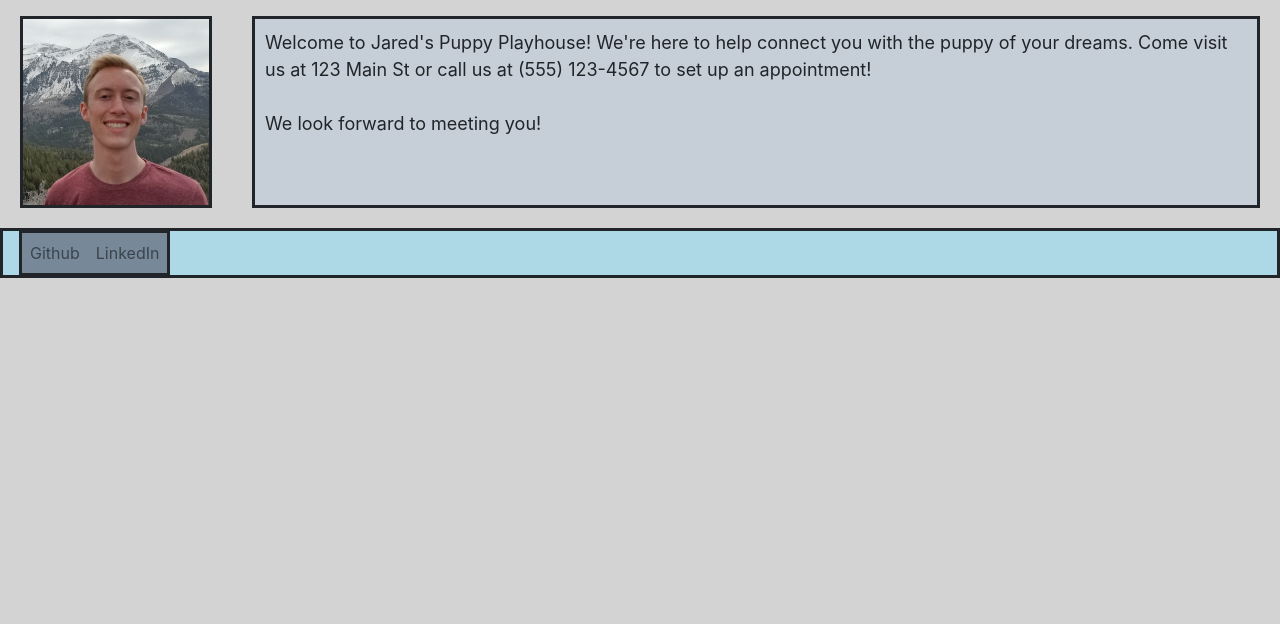
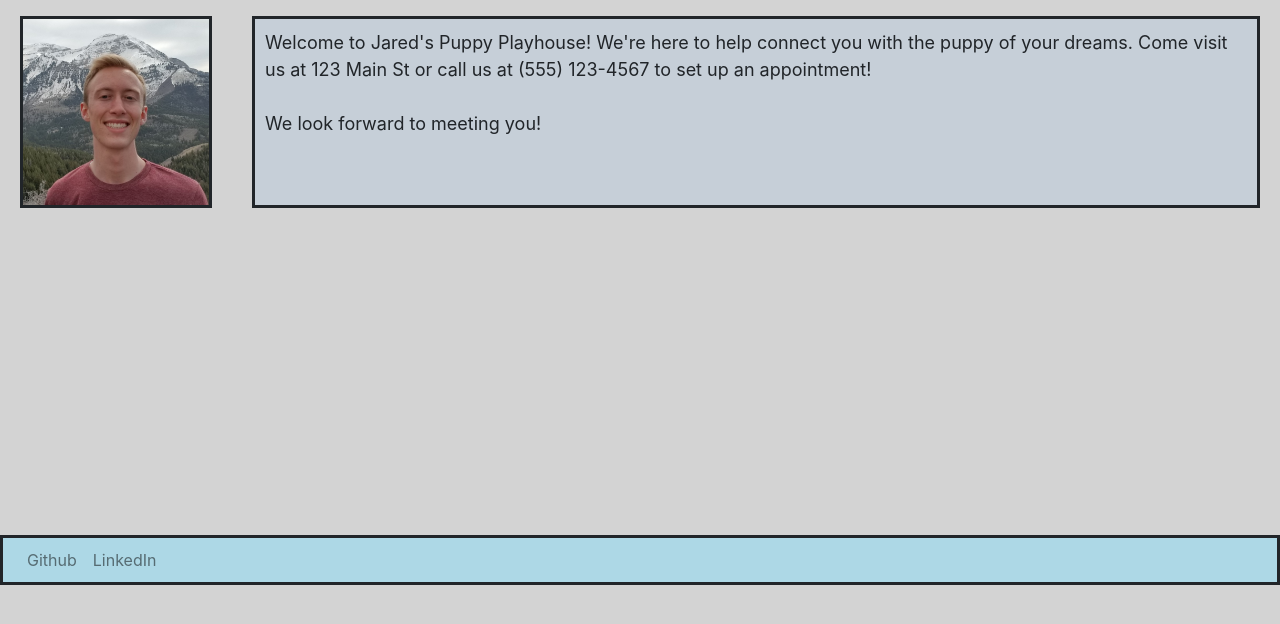
Before and after one commit to jaredrossberg/creative1, a plain HTML site: page pages/about.html in a window 1280 px wide. Shown: the part 170-794 px from the top of the page. Drawn offline with nearby package versions, Linux system fonts and the light colour scheme.

Commit message:
Minor updates to footer

```diff
--- a/css/about.css
+++ b/css/about.css
@@ -20,3 +20,7 @@
     justify-content: center;
     background-color: rgb(198, 207, 216);
 }
+
+.footer {
+    margin-top: 24% !important;
+}
--- a/css/styles.css
+++ b/css/styles.css
@@ -25,3 +25,8 @@
     height: 50px;
     justify-content: center !important;
 }
+
+.footer-items {
+    border: none;
+    background: none;
+}
--- a/pages/about.html
+++ b/pages/about.html
@@ -40,7 +40,7 @@
     </button>
     <div class="collapse navbar-collapse" id="navbarNavAltMarkup">
       <div class="navbar-nav footer-items">
-        <a class="nav-item nav-link" href="https://github.com/BYU-CS-260-Winter-2020/lab-1-photography-website-jaredrossberg">Github</a>
+        <a class="nav-item nav-link" href="https://github.com/jaredrossberg/creative1">Github</a>
         <a class="nav-item nav-link" href="https://linkedin.com/in/jared-rossberg">LinkedIn</a>
       </div>
     </div>
```
Also changed, not shown: pages/index.html (+1 -1 lines), pages/pictures.html (+1 -1 lines).
